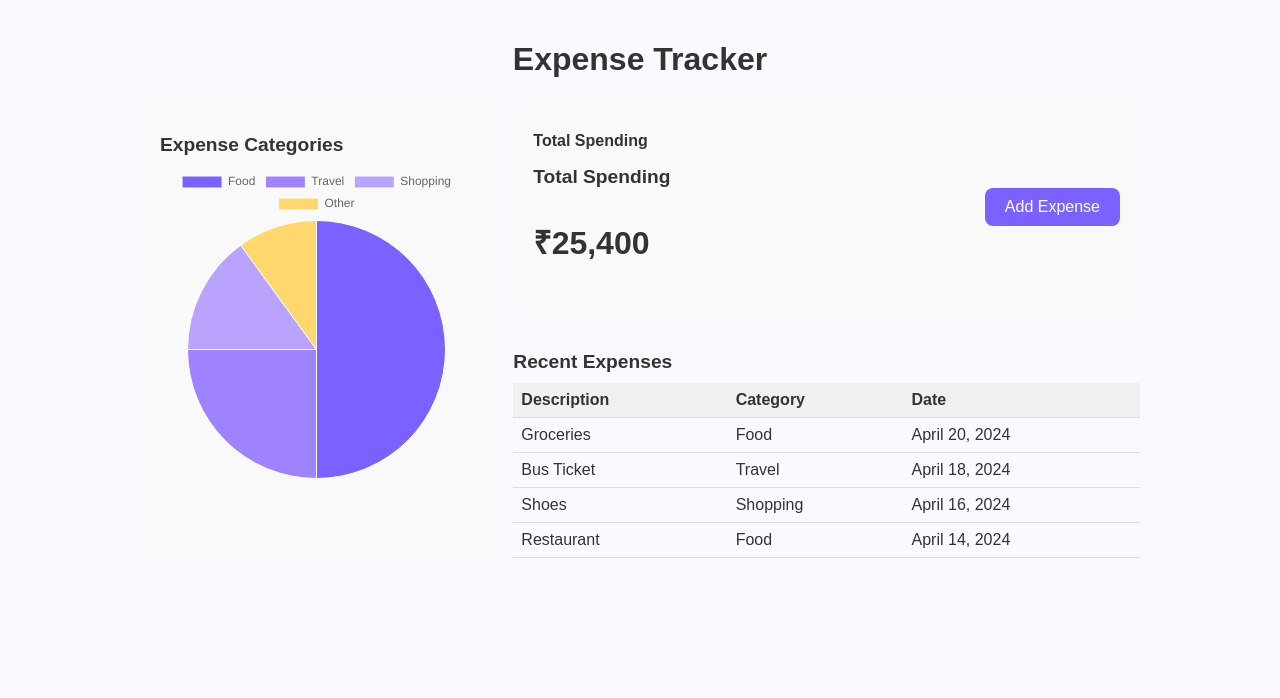
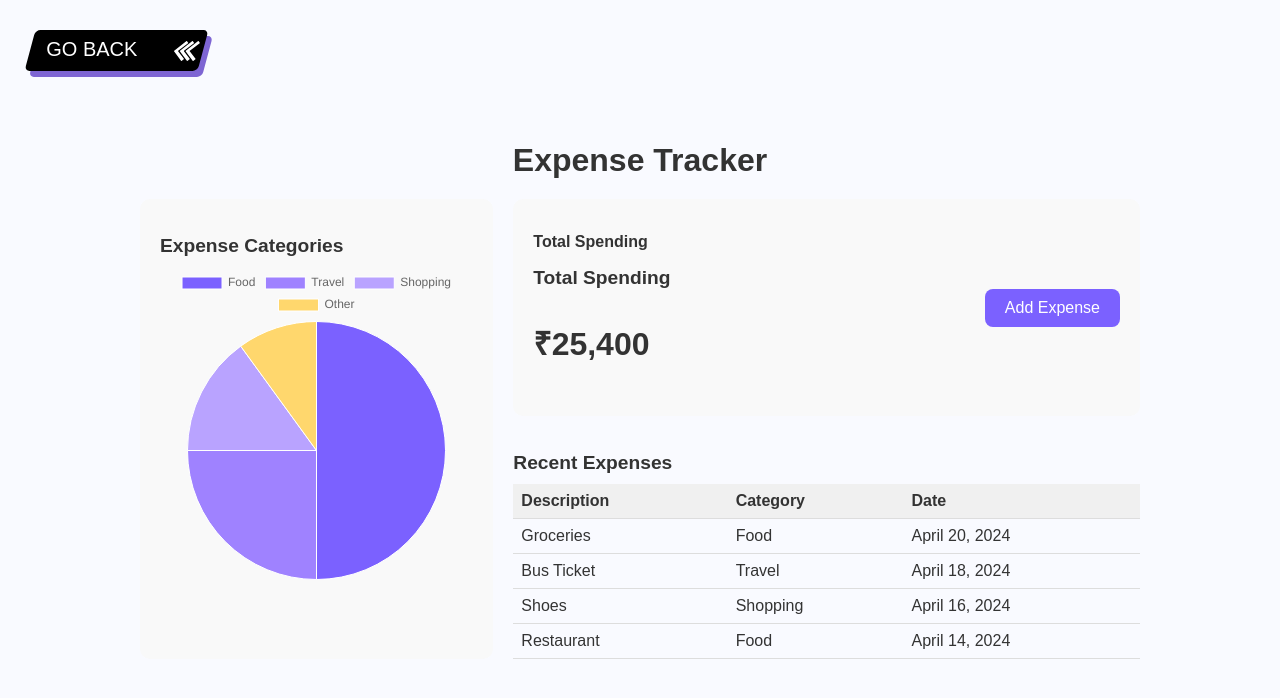
Before and after one commit to yashkandi9/ExpenseTracker, a React (Vite) app: page /ExpenseManager in a window 1280 px wide. Shown: the top 698 px of the page. Built offline with nearby package versions, Linux system fonts and the light colour scheme.

Commit message:
enabled expense UI with the code and added back button

```diff
--- a/src/pages/dashboard.jsx
+++ b/src/pages/dashboard.jsx
@@ -63,7 +63,7 @@
               <div className="option">
                 <h2>Expense Tracker</h2>
                 <RiMoneyRupeeCircleFill size={30} color="#5b4bc4" />
-                <button>Go to Expense Tracker</button>
+                <button onClick={() => navigate("ExpenseManager")}>Go to Expense Tracker</button>
               </div>
               <div className="option">
                 <h2>Currency Converter</h2>
--- a/src/pages/expensemanager.jsx
+++ b/src/pages/expensemanager.jsx
@@ -4,9 +4,15 @@
 import RecentExpenses from "../components/RecentExpense";
 import AddExpenseButton from "../components/AddExpenseButton";
 import styles from "../styles/ExpenseManager.module.css";
+import BackButton from "../components/backbutton";
 
 const ExpenseManager = () => {
   return (
+    <>
+      <div className="back">
+        <BackButton />
+      </div>
+
       <div className={styles.container}>
         <h1 className={styles.title}>Expense Tracker</h1>
 
@@ -32,11 +38,11 @@
           </div>
         </div>
       </div>
+    </>
   );
 };
 
 export default ExpenseManager;
-
 
 // import React from "react";
 // import ExpenseChart from "../components/ExpenseChart";
```
Also changed, not shown: 1 other file (tests, documents, lock files or other folders). Lines whose indentation alone changed are shown as unchanged.
